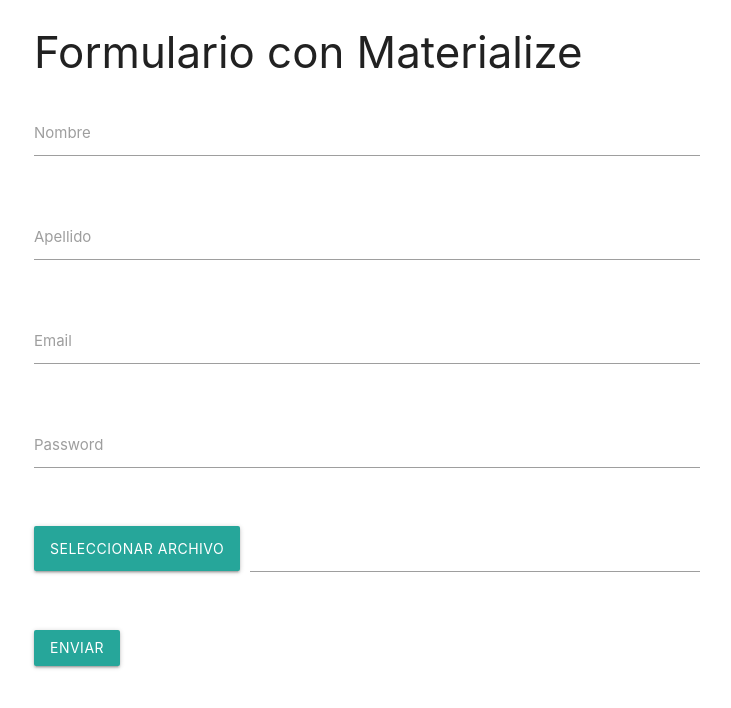
After one commit to k9999zero/icepalWeb1, a PHP site: the page made by MVC/Views/templates/UserRegisterMaterialize.php in a window 1280 px wide. The commit adds this page. Shown: the top 708 px of the page, without its empty margins (158-889 px from the left). Run offline with PHP 8.4, Linux system fonts and the light colour scheme; the template is opened without the code that fills it, so the values that code supplies are empty.

Commit message:
Add styles with materialize

```diff
--- a/MVC/Routes.php
+++ b/MVC/Routes.php
@@ -7,6 +7,7 @@ $dispatcher = FastRoute\simpleDispatcher(function(FastRoute\RouteCollector $rout
     $router->addRoute('POST', '/user', 'UserController@create');
     $router->addRoute('GET', '/user/{id}', 'UserController@show');
     $router->addRoute('GET', '/userRegister', 'UserController@registerForm');
+    $router->addRoute('GET', '/userRegisterMaterialize', 'UserController@registerFormMaterialize');
     $router->addRoute('GET', '/userEdit/{id}', 'UserController@editForm');
     $router->addRoute('POST', '/userEdit', 'UserController@edit');
     $router->addRoute('DELETE', '/user/{id:\d+}', 'UserController@delete');
--- a/MVC/Views/UserRegisterView.php
+++ b/MVC/Views/UserRegisterView.php
@@ -5,4 +5,8 @@ class UserRegisterView {
        require_once 'templates/UserRegister.php';
 
     }
+    public function renderMaterialize() {
+        require_once 'templates/UserRegisterMaterialize.php';
+
+     }
 }
--- /dev/null
+++ b/MVC/Views/templates/UserRegisterMaterialize.php
@@ -0,0 +1,66 @@
+
+
+<!DOCTYPE html>
+<html>
+<head>
+  <!-- Cargar estylos de materialize para CSS -->
+  <link rel="stylesheet" href="https://cdnjs.cloudflare.com/ajax/libs/materialize/1.0.0/css/materialize.min.css">
+
+<!-- Carga de javascript para materialize -->
+<script src="https://cdnjs.cloudflare.com/ajax/libs/materialize/1.0.0/js/materialize.min.js"></script>
+    <title>Título de la página</title>
+</head>
+<body>
+<div class="container">
+<h3>Formulario con Materialize</h3>
+    <form class="col s12" action="user" method="POST" enctype="multipart/form-data">
+        <!-- Campos del formulario -->
+        <div class="row">
+            <div class="input-field col s9">
+                <input id="nombre" type="text" name="Nombre">
+                <label for="nombre">Nombre</label>
+            </div>
+        </div>
+        <div class="row">
+            <div class="input-field col s9">
+                <input id="apellido" type="text" name="Apellido">
+                <label for="apellido">Apellido</label>
+            </div>
+        </div>
+        <div class="row">
+            <div class="input-field col s9">
+                <input id="email" type="email" name="Email">
+                <label for="email">Email</label>
+            </div>
+        </div>
+        <div class="row">
+            <div class="input-field col s9">
+                <input id="password" type="password" name="Password">
+                <label for="password">Password</label>
+            </div>
+        </div>
+        <div class="row">
+            <div class="file-field input-field col s9">
+                <div class="btn">
+                    <span>Seleccionar archivo</span>
+                    <input type="file" name="Imagen">
+                </div>
+                <div class="file-path-wrapper">
+                    <input class="file-path validate" type="text">
+                </div>
+            </div>
+
+        </div>
+        <!-- Botón de envío del formulario -->
+        <div class="row">
+                    <div class="input-field col s12">
+                        <button class="btn waves-effect waves-light" type="submit">Enviar
+                        </button>
+                    </div>
+        </div>
+
+    </form>
+</div>
+
+</body>
+</html>
```
Also changed, not shown: MVC/Controllers/UserController.php (+10 -0 lines), MVC/Views/styles/styles.css (+26 -0 lines).
